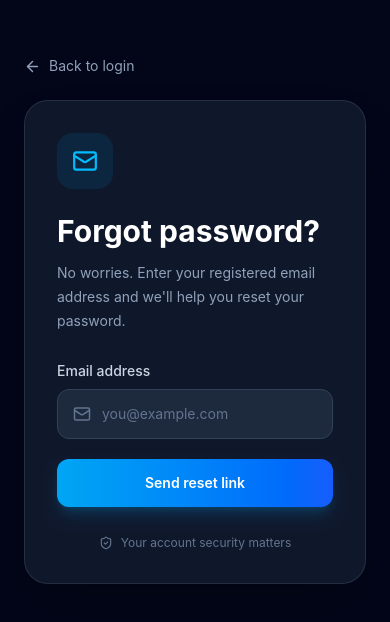
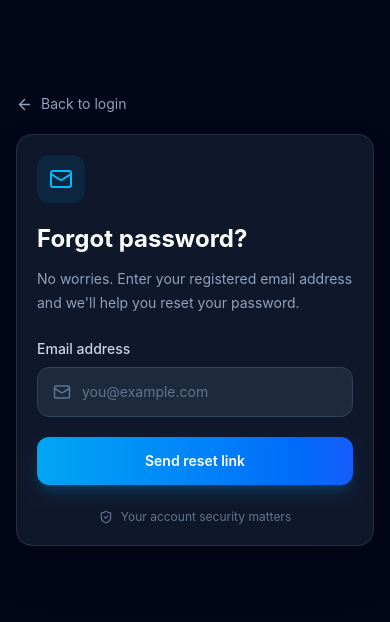
Before and after one commit to judithjoshitha01/Attendance-Management-System, a React (Vite) app: page /forgot-password in a window 390 px wide. Shown: the part 102-724 px from the top of the page. Built offline with nearby package versions, Linux system fonts and the light colour scheme.

Commit message:
Update ForgotPassword.jsx

```diff
--- a/src/pages/ForgotPassword.jsx
+++ b/src/pages/ForgotPassword.jsx
@@ -4,6 +4,7 @@ import { ArrowLeft, Mail, ShieldCheck } from "lucide-react";
 
 function ForgotPassword() {
   const navigate = useNavigate();
+
   const [email, setEmail] = useState("");
   const [sent, setSent] = useState(false);
 
@@ -16,33 +17,51 @@ function ForgotPassword() {
   };
 
   return (
-    <div className="min-h-screen bg-slate-950 flex items-center justify-center p-6">
+    <div className="flex min-h-screen items-center justify-center bg-slate-950 px-4 py-6 sm:px-6 sm:py-8">
 
       <div className="w-full max-w-md">
 
-        {/* Back */}
+        {/* ============================= */}
+        {/* BACK */}
+        {/* ============================= */}
+
         <button
           type="button"
           onClick={() => navigate("/")}
-          className="mb-6 flex items-center gap-2 text-sm text-slate-400 transition hover:text-white"
+          className="mb-5 flex items-center gap-2 text-sm text-slate-400 transition hover:text-white sm:mb-6"
         >
           <ArrowLeft size={17} />
           Back to login
         </button>
 
-        {/* Card */}
-        <div className="rounded-3xl border border-white/10 bg-slate-900 p-8 shadow-2xl sm:p-10">
+        {/* ============================= */}
+        {/* CARD */}
+        {/* ============================= */}
 
-          {/* Icon */}
-          <div className="mb-6 flex h-14 w-14 items-center justify-center rounded-2xl bg-sky-500/10">
-            <Mail size={26} className="text-sky-400" />
+        <div className="rounded-2xl border border-white/10 bg-slate-900 p-5 shadow-2xl sm:rounded-3xl sm:p-8 lg:p-10">
+
+          {/* ============================= */}
+          {/* ICON */}
+          {/* ============================= */}
+
+          <div className="mb-5 flex h-12 w-12 items-center justify-center rounded-xl bg-sky-500/10 sm:mb-6 sm:h-14 sm:w-14 sm:rounded-2xl">
+
+            <Mail
+              size={24}
+              className="text-sky-400 sm:h-[26px] sm:w-[26px]"
+            />
+
           </div>
 
           {!sent ? (
             <>
-              {/* Heading */}
-              <div className="mb-7">
-                <h1 className="text-3xl font-bold text-white">
+              {/* ============================= */}
+              {/* HEADING */}
+              {/* ============================= */}
+
+              <div className="mb-6 sm:mb-7">
+
+                <h1 className="text-2xl font-bold text-white sm:text-3xl">
                   Forgot password?
                 </h1>
 
@@ -50,9 +69,13 @@ function ForgotPassword() {
                   No worries. Enter your registered email address and
                   we'll help you reset your password.
                 </p>
+
               </div>
 
-              {/* Form */}
+              {/* ============================= */}
+              {/* FORM */}
+              {/* ============================= */}
+
               <form onSubmit={handleSubmit}>
 
                 <label className="mb-2 block text-sm font-medium text-slate-300">
@@ -87,19 +110,24 @@ function ForgotPassword() {
             </>
           ) : (
             <>
-              {/* Success */}
-              <div className="mb-7">
-                <h1 className="text-3xl font-bold text-white">
+              {/* ============================= */}
+              {/* SUCCESS */}
+              {/* ============================= */}
+
+              <div className="mb-6 sm:mb-7">
+
+                <h1 className="text-2xl font-bold text-white sm:text-3xl">
                   Check your email
                 </h1>
 
-                <p className="mt-3 text-sm leading-6 text-slate-400">
+                <p className="mt-3 break-words text-sm leading-6 text-slate-400">
                   If an account exists for{" "}
                   <span className="font-medium text-sky-400">
                     {email}
                   </span>
                   , we've sent instructions to reset your password.
                 </p>
+
               </div>
 
               <button
@@ -112,14 +140,21 @@ function ForgotPassword() {
             </>
           )}
 
-          {/* Security */}
-          <div className="mt-7 flex items-center justify-center gap-2 text-xs text-slate-500">
+          {/* ============================= */}
+          {/* SECURITY */}
+          {/* ============================= */}
+
+          <div className="mt-6 flex items-center justify-center gap-2 text-center text-xs text-slate-500 sm:mt-7">
+
             <ShieldCheck size={14} />
+
             Your account security matters
+
           </div>
 
         </div>
       </div>
+
     </div>
   );
 }
```
